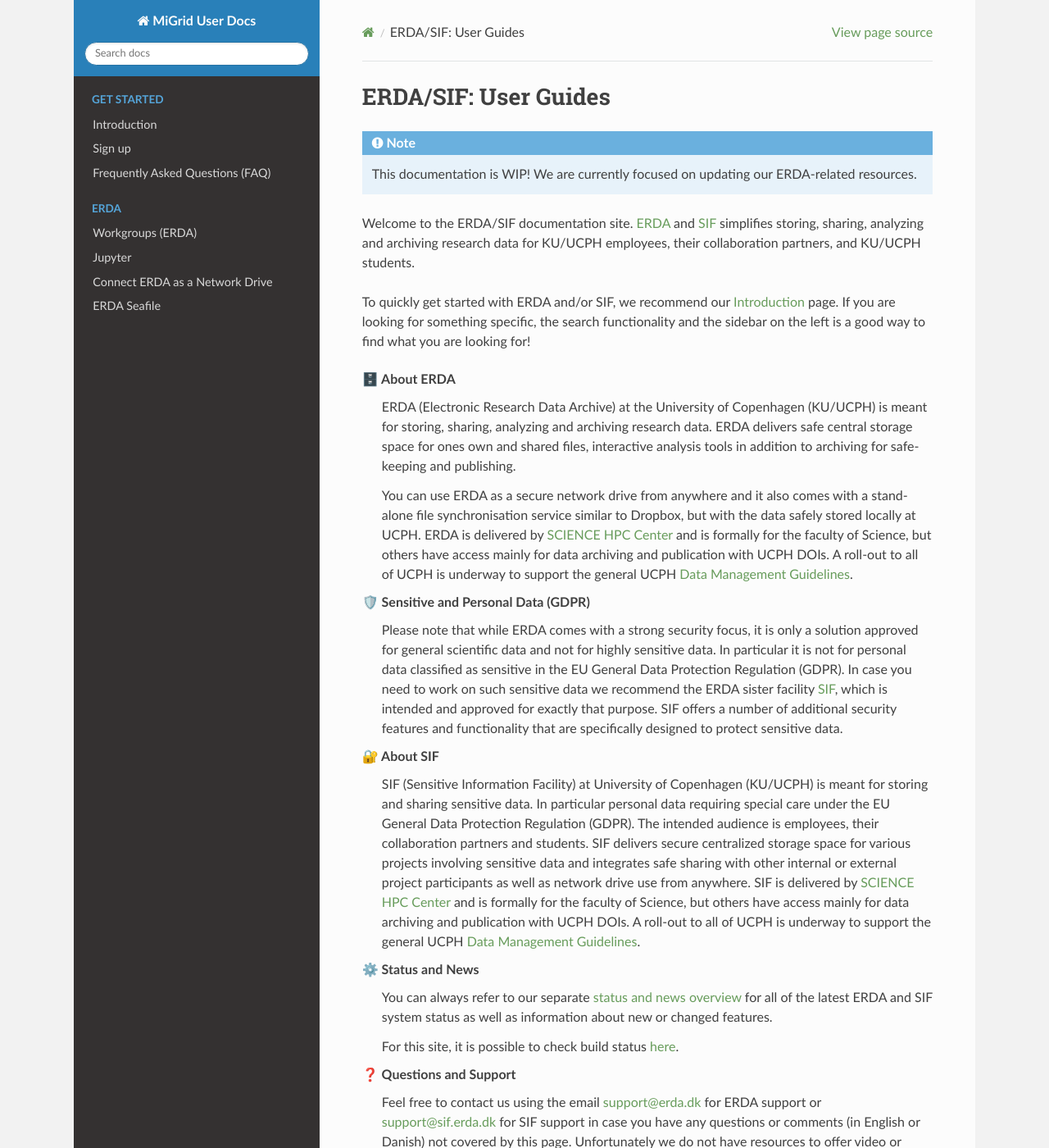
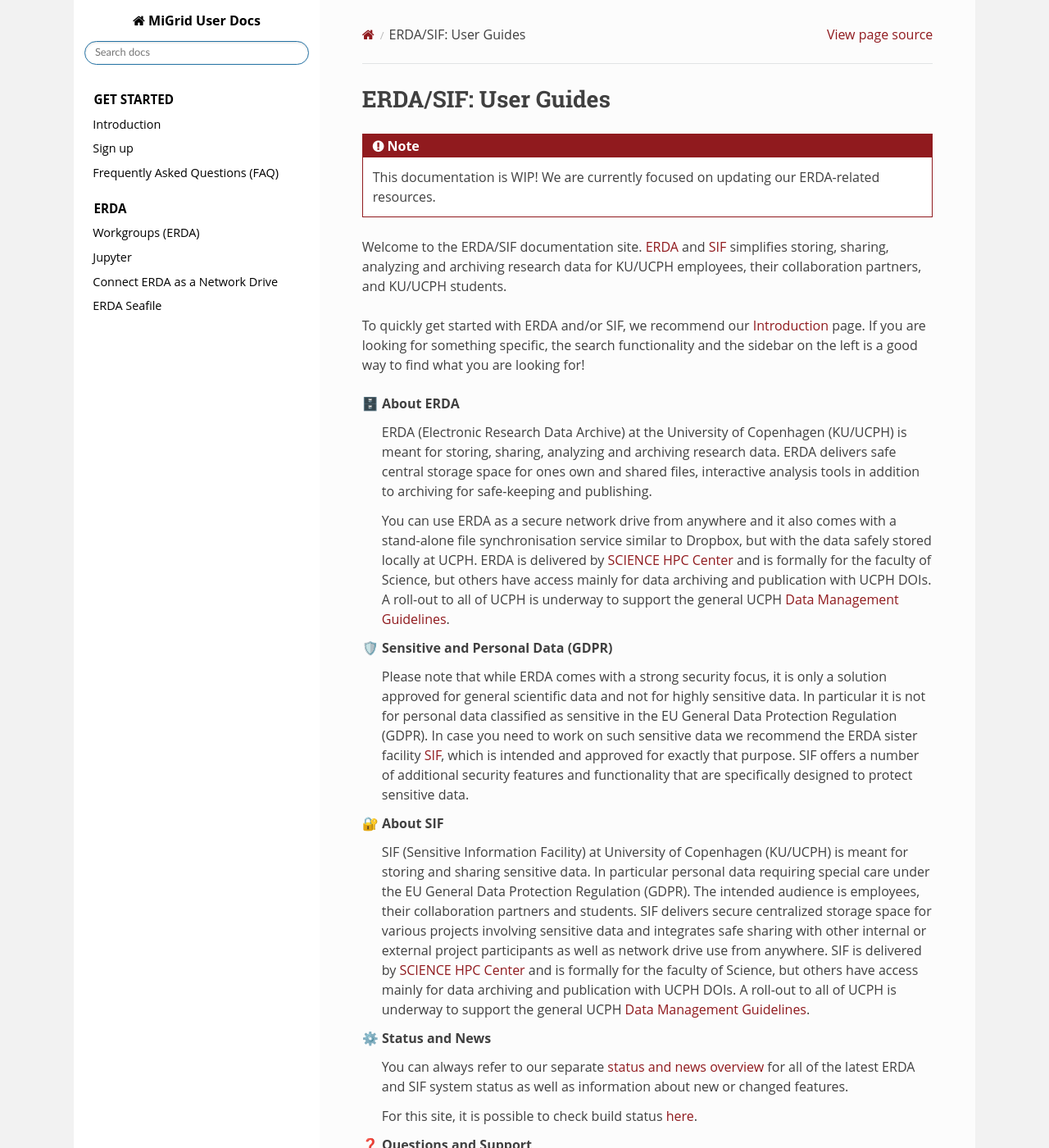
Before and after one commit to ucphhpc/migrid-user-docs, a Sphinx documentation site: the page built from docs/index.rst, in a window 1280 px wide and 1400 px high. Shown: the whole window at 82% size. Built offline with Sphinx 7.4.7 and the Read the Docs theme 2.0.0, drawn with Linux system fonts in a browser that asks for light colours; pages that are not in the unit, such as notebooks, are missing from menus.

Commit message:
Custom CSS styling when screen width 1100px and up

```diff
--- a/docs/_static/custom.css
+++ b/docs/_static/custom.css
@@ -3,16 +3,46 @@
 a {
 	color: #679c5b;
 }
-/* ------Center content on wide screens --------- */
+body {
+	font-family: "Open Sans",Helvetica,Arial,sans-serif
+}
+/* Custom theming for screens width 1100px and up */
 @media screen and (min-width: 1100px) {
+	.rst-content .note .admonition-title, .rst-content .note .wy-alert-title, .rst-content .seealso .admonition-title, .rst-content .seealso .wy-alert-title, .rst-content .wy-alert-info.admonition-todo .admonition-title, .rst-content .wy-alert-info.admonition-todo .wy-alert-title, .rst-content .wy-alert-info.admonition .admonition-title, .rst-content .wy-alert-info.admonition .wy-alert-title, .rst-content .wy-alert-info.attention .admonition-title, .rst-content .wy-alert-info.attention .wy-alert-title, .rst-content .wy-alert-info.caution .admonition-title, .rst-content .wy-alert-info.caution .wy-alert-title, .rst-content .wy-alert-info.danger .admonition-title, .rst-content .wy-alert-info.danger .wy-alert-title, .rst-content .wy-alert-info.error .admonition-title, .rst-content .wy-alert-info.error .wy-alert-title, .rst-content .wy-alert-info.hint .admonition-title, .rst-content .wy-alert-info.hint .wy-alert-title, .rst-content .wy-alert-info.important .admonition-title, .rst-content .wy-alert-info.important .wy-alert-title, .rst-content .wy-alert-info.tip .admonition-title, .rst-content .wy-alert-info.tip .wy-alert-title, .rst-content .wy-alert-info.warning .admonition-title, .rst-content .wy-alert-info.warning .wy-alert-title, .rst-content .wy-alert.wy-alert-info .admonition-title, .wy-alert.wy-alert-info .rst-content .admonition-title, .wy-alert.wy-alert-info .wy-alert-title {
+		background-color: #901A1E;
+	}
+	  .rst-content .note, .rst-content .seealso, .rst-content .wy-alert-info.admonition, .rst-content .wy-alert-info.admonition-todo, .rst-content .wy-alert-info.attention, .rst-content .wy-alert-info.caution, .rst-content .wy-alert-info.danger, .rst-content .wy-alert-info.error, .rst-content .wy-alert-info.hint, .rst-content .wy-alert-info.important, .rst-content .wy-alert-info.tip, .rst-content .wy-alert-info.warning, .wy-alert.wy-alert-info {
+    background: #fff;
+	  border: 1px solid #901A1E;
+  }
     .wy-nav-side,
     .wy-grid-for-nav {
         margin-left: calc(((100vw - 1100px) / 2));
-    }
-    .wy-nav-content-wrap {
+
+   }
+   .wy-menu-vertical header, .wy-menu-vertical p.caption {
+   		color: #000;
+   		font-size: 95%;
+   }
+	.wy-grid-for-nav nav {
+		background: white
+	}
+	.wy-nav-content-wrap {
         background: none;
     }
     .wy-body-for-nav {
         background: rgba(0, 0, 0, 0.05);
     }
+    .wy-body-for-nav a {
+    	color: #000;
+    }
+	.wy-nav-content a {
+		color: #901A1E;
+	}
+	.wy-menu-vertical li.current > a, .wy-menu-vertical li.on a {
+		background: lightgrey
+		}
+	.wy-side-nav-search {
+		background: white
+	}
 }
```
Also changed, not shown: docs/_static/faelles.svg (added).
